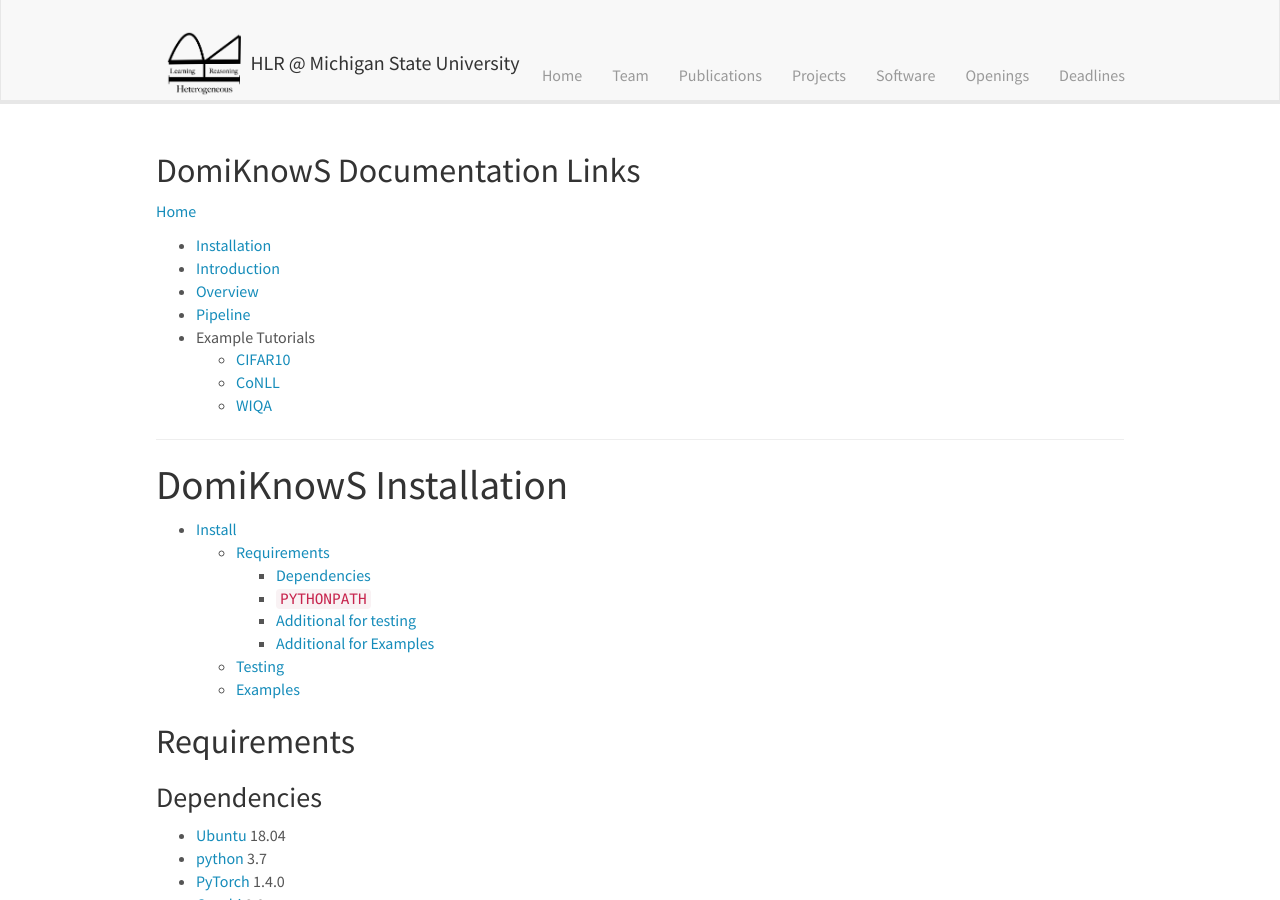
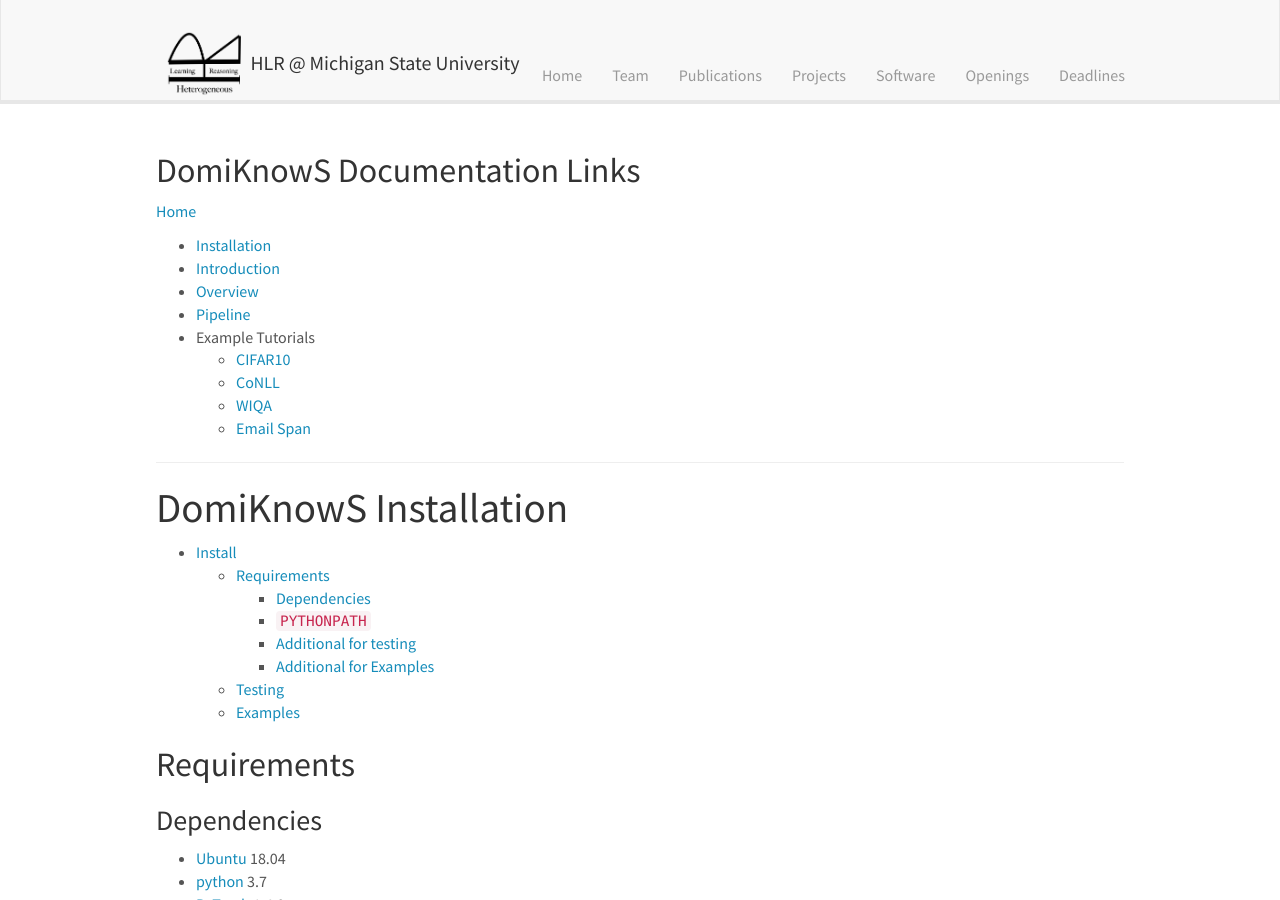
Before and after one commit to HLR/HLR.github.io, a Jekyll site: the page built from _pages/domiknows_documentation/installation.md, in a window 1280 px wide and 900 px high. Built offline with Jekyll 4.4.1, drawn with Linux system fonts in a browser that asks for light colours; nearby versions of some CDN libraries.

Commit message:
add email spam link

```diff
--- a/_includes/documentation_contents.md
+++ b/_includes/documentation_contents.md
@@ -8,5 +8,6 @@
   - [CIFAR10](https://github.com/HLR/DomiKnowS/blob/main/tutorials/CIFAR10.md)
   - [CoNLL](https://github.com/HLR/DomiKnowS/blob/main/tutorials/Conll.ipynb)
   - [WIQA](https://github.com/HLR/DomiKnowS/blob/main/tutorials/question_answering.ipynb)
+  - [Email Span](https://github.com/HLR/DomiKnowS/blob/main/tutorials/EmailSpam.ipynb)
 
   ---
```
